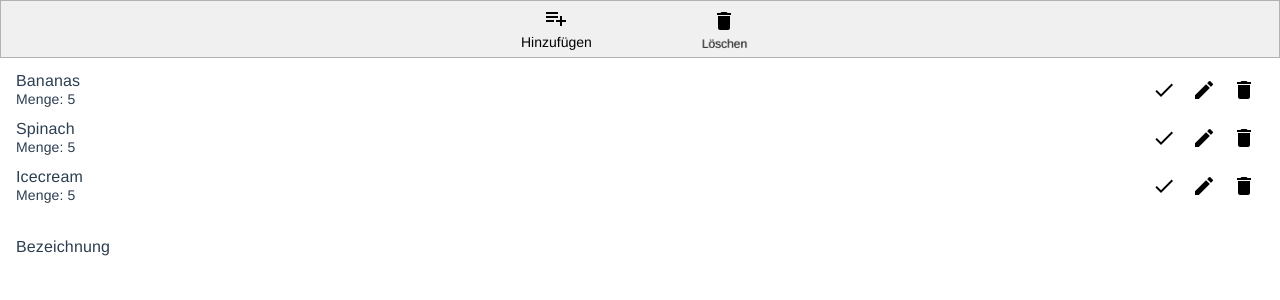
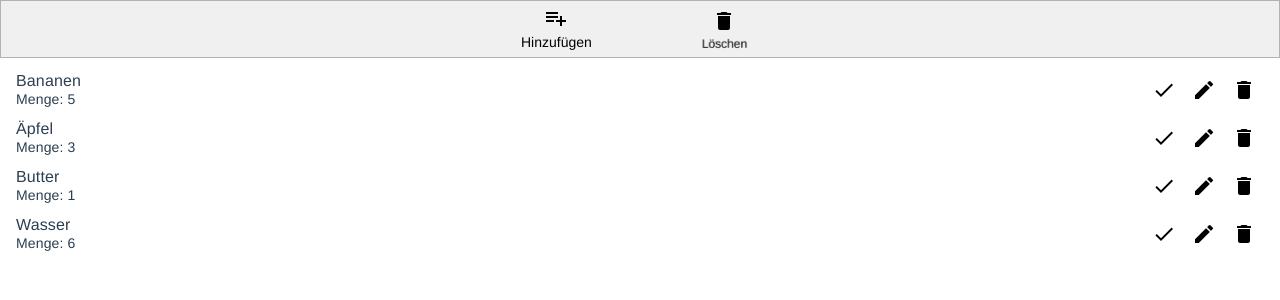
Before and after one commit to Picknickguitar/vue-test, a Vue app: page / in a window 1280 px wide. Shown: the top 300 px of the page. Built offline with nearby package versions, Linux system fonts and the light colour scheme.

Commit message:
Hinzufügen funzt editieren funzt

```diff
--- a/src/App.vue
+++ b/src/App.vue
@@ -25,7 +25,7 @@ export default {
   },
   methods: {
     addItemChild () {
-      this.$refs.form.addItem()
+      this.$refs.form.showAdd()
     }
   }
 }
--- a/src/components/list.vue
+++ b/src/components/list.vue
@@ -7,26 +7,66 @@
 
           <md-list-item v-for="(item,i) in items" :key="i">
             <div class="md-list-item-text">
-              <span>{{item}}</span>
-              <p>Menge: 5</p>
+
+              <!--Bezeichnung------------------------------------------------------------>
+              <span v-if="!item.editing">{{item.name}}</span>
+              <md-field v-if="item.editing">
+                <label>Bezeichnung</label>
+                <md-input v-model="item.name"></md-input>
+              </md-field>
+
+              <!--Menge------------------------------------------------------------------>
+              <p v-if="!item.editing">Menge: {{item.menge}}</p>
+              <md-field  v-if="item.editing">
+                <label>Bezeichnung</label>
+                <md-input v-model="item.menge"></md-input>
+              </md-field>
             </div>
 
+            <!--Buttons Not editing Template---------------------------------------------->
+            <template v-if="!item.editing">
               <md-button class="md-icon-button md-list-action">
                 <md-icon class="md-primary">done</md-icon>
               </md-button>
-            <md-button class="md-icon-button md-list-action">
+              <md-button class="md-icon-button md-list-action" @click="item.editing = true">
                 <md-icon class="md-primary">edit</md-icon>
               </md-button>
               <md-button class="md-icon-button md-list-action" @click="remove(i)">
                 <md-icon class="md-primary">delete</md-icon>
               </md-button>
+            </template>
+
+            <!--Buttons editing Template---------------------------------------------->
+            <template v-if="item.editing">
+              <md-button class="md-icon-button md-list-action"  @click="editItem(item)">
+                <md-icon class="md-primary">done</md-icon>
+              </md-button>
+            </template>
+
             </md-list-item>
+            <!--Hinzufügen Template-------------------------------------------------------->
+            <md-list-item v-if="show">
+              <div class="md-list-item-text">
 
                 <md-field>
                   <label>Bezeichnung</label>
-            <md-input v-model="type"></md-input>
+                  <md-input v-model="newItem"></md-input>
                 </md-field>
 
+                <md-field>
+                  <label>Menge</label>
+                  <md-input v-model="value"></md-input>
+                </md-field>
+
+              </div>
+                <md-button class="md-icon-button" type="submit" @click="addItem()">
+                  <md-icon class="md-primary">done</md-icon>
+                </md-button>
+                <md-button class="md-icon-button" type="submit" @click="addCancel">
+                  <md-icon class="md-primary">clear</md-icon>
+                </md-button>
+
+            </md-list-item>
         </md-list>
       </div>
     </div>
@@ -35,19 +75,21 @@
 </template>
 
 <script>
-// @ is an alias to /src
-
-
 export default {
   name: 'Home',
   components: {
 
   },
   data: () => ({
-    items: ["Bananas", "Spinach", "Icecream"],
+    items: [
+    {name:"Bananen", menge: 5, editing: false},
+    {name:"Äpfel", menge: 3, editing: false},
+    {name:"Butter", menge: 1, editing: false},
+    {name:"Wasser", menge: 6, editing: false}
+    ],
     newItem: "",
-    type: null,
-    selectedDate: null
+    value: "",
+    show: false
   }),
   props: {
 
@@ -63,16 +105,30 @@ export default {
       this.items = newList
 
     },
+    showAdd() {
+      this.show = !this.show
+    },
     addItem() {
       const list = this.items
-      const newList = [...list, 'bananasss']
+      const newList = [...list, {name: this.newItem, menge: this.value, editing: false}]
       this.items = newList
 
+      //Form Reset
+      this.showAdd()
+      this.newItem = ""
+      this.value = ""
     },
-    editItem() {
-      const list = this.items
-      const newList = [...list, this.newItem]
-      this.items = newList
+    editItem(item) {
+      item.editing = false
+      console.log("Edit Bro")
+    },
+    validateUser() {
+      console.log("voll valide alter")
+    },
+    addCancel() {
+      this.show = !this.show
+      this.newItem = ""
+      this.value = ""
     }
   }
 }
```
Lines whose indentation alone changed are shown as unchanged.
